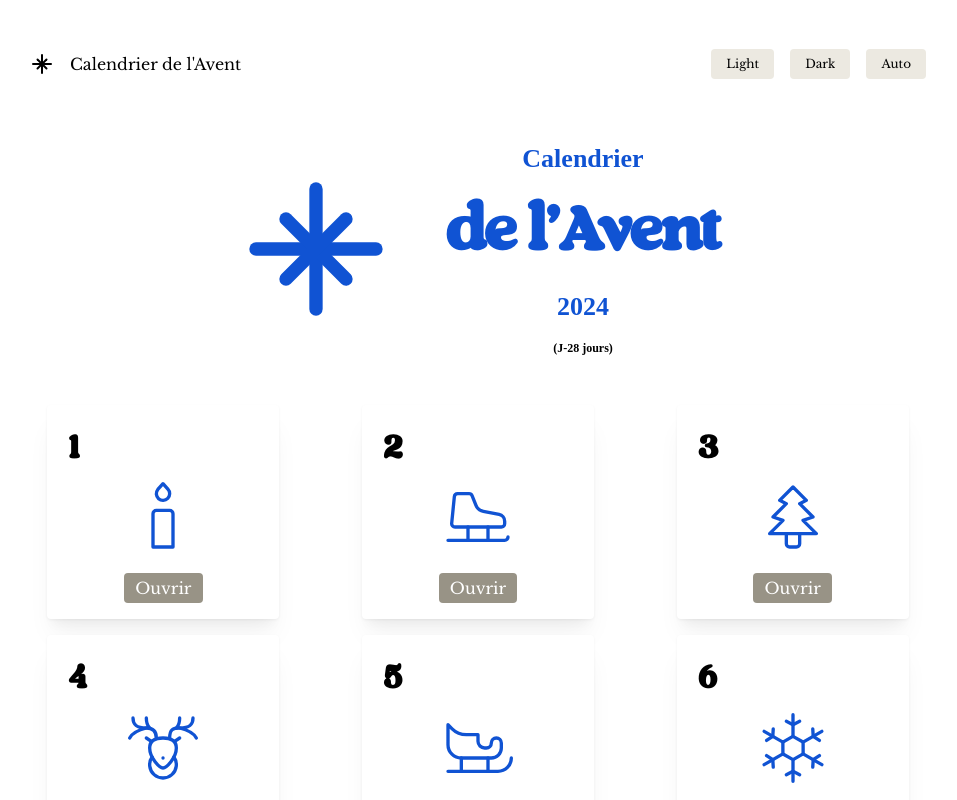
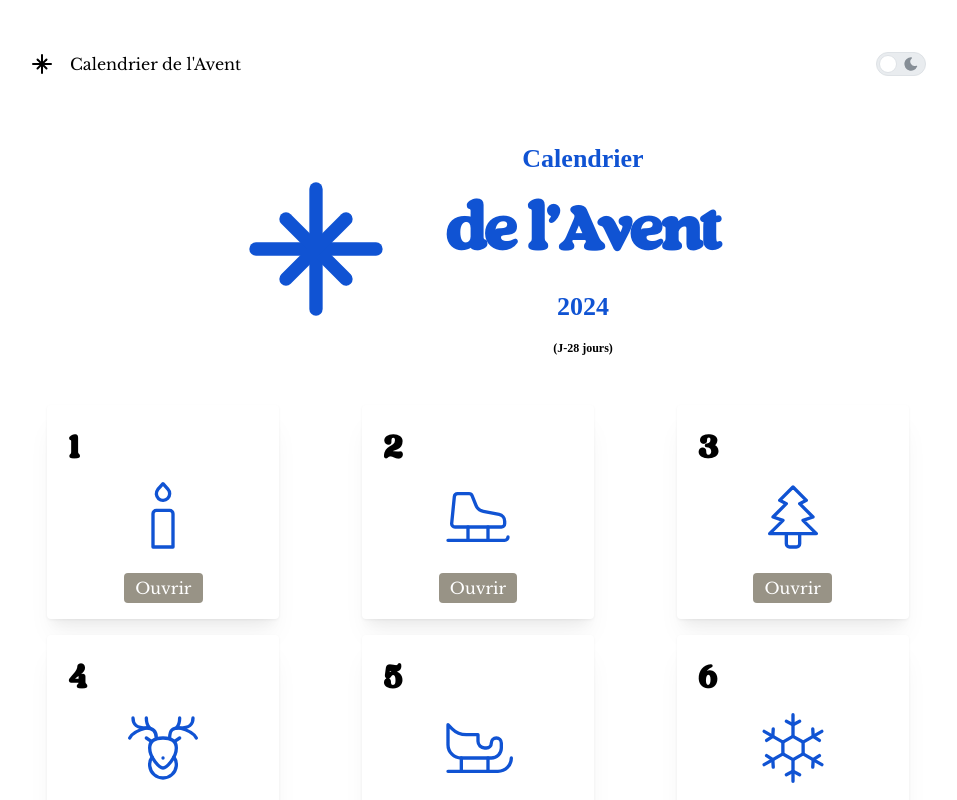
Before and after one commit to Dre-Drey/advent_calendar, a Next.js app: page / in a window 1280 px wide. Shown: the top 800 px of the page, without its empty margins (162-1119 px from the left). Built offline with nearby package versions, Linux system fonts and the light colour scheme.

Commit message:
Update toggle colorScheme

```diff
--- a/package.json
+++ b/package.json
@@ -19,7 +19,10 @@
     "dayjs": "^1.11.13",
     "next": "15.0.1",
     "react": "19.0.0-rc-69d4b800-20241021",
-    "react-dom": "19.0.0-rc-69d4b800-20241021"
+    "react-canvas-confetti": "^2.0.7",
+    "react-confetti": "^6.1.0",
+    "react-dom": "19.0.0-rc-69d4b800-20241021",
+    "react-rewards": "^2.0.4"
   },
   "devDependencies": {
     "@types/node": "^20",
--- a/src/components/Header.tsx
+++ b/src/components/Header.tsx
@@ -1,11 +1,62 @@
 "use client";
 
-import { Container, Group, useMantineColorScheme, Button } from "@mantine/core";
+import {
+  Container,
+  Group,
+  useMantineColorScheme,
+  Switch,
+  rem,
+  useComputedColorScheme,
+} from "@mantine/core";
 import { IconNorthStar } from "@tabler/icons-react";
 import classes from "../style/header.module.css";
+// import { useReward } from "react-rewards";
+import { IconBrightnessUpFilled, IconMoonFilled } from "@tabler/icons-react";
 
 export function Header() {
   const { setColorScheme } = useMantineColorScheme();
+  const computedColorScheme = useComputedColorScheme("light", {
+    getInitialValueInEffect: true,
+  });
+  const sunIcon = (
+    <IconBrightnessUpFilled
+      style={{ width: rem(16), height: rem(16) }}
+      stroke={2.5}
+    />
+  );
+  const moonIcon = (
+    <IconMoonFilled style={{ width: rem(16), height: rem(16) }} stroke={2.5} />
+  );
+
+  const handleOnChange = () => {
+    if (computedColorScheme === "dark") {
+      setColorScheme("light");
+      // lightReward();
+    }
+    if (computedColorScheme === "light") {
+      setColorScheme("dark");
+      // darkReward();
+    }
+  };
+
+  // const { reward: lightReward, isAnimating: isLightAnimating } = useReward(
+  //   "rewardLight",
+  //   "emoji",
+  //   {
+  //     angle: 225,
+  //     zIndex: 2,
+  //     emoji: ["☀️", "😎"],
+  //   }
+  // );
+  // const { reward: darkReward, isAnimating: isDarkAnimating } = useReward(
+  //   "rewardDark",
+  //   "emoji",
+  //   {
+  //     angle: 225,
+  //     zIndex: 2,
+  //     emoji: ["🌟", "🌙"],
+  //   }
+  // );
 
   return (
     <header>
@@ -15,32 +66,14 @@ export function Header() {
             <IconNorthStar size={24} />
             <p>Calendrier de l&apos;Avent</p>
           </Group>
-          <Group>
-            <Button
-              color="beige.1"
-              size="xs"
-              variant="filled"
-              onClick={() => setColorScheme("light")}
-            >
-              Light
-            </Button>
-            <Button
-              color="beige.1"
-              size="xs"
-              variant="filled"
-              onClick={() => setColorScheme("dark")}
-            >
-              Dark
-            </Button>
-            <Button
-              color="beige.1"
-              size="xs"
-              variant="filled"
-              onClick={() => setColorScheme("auto")}
-            >
-              Auto
-            </Button>
-          </Group>
+          <Switch
+            size="md"
+            color="yellow.3"
+            onLabel={sunIcon}
+            offLabel={moonIcon}
+            onChange={handleOnChange}
+            // id="rewardLight"
+          />
         </Group>
       </Container>
     </header>
```
Also changed, not shown: 1 other file (tests, documents, lock files or other folders).
